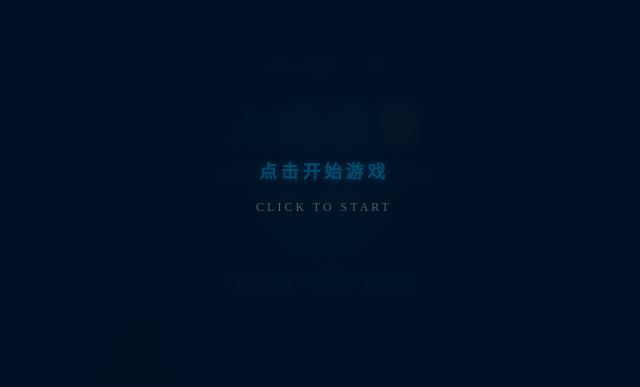
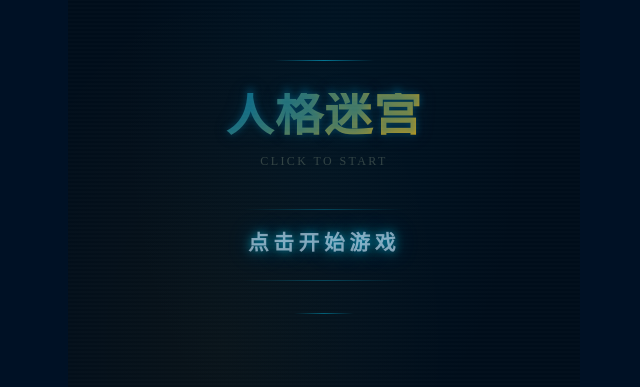
Before and after one commit to shirasawa11/mbti_game, a React (Vite) app: page / in a window 1280 px wide. Shown: the part 213-600 px from the top of the page, without its empty margins (316-956 px from the left). Built offline with nearby package versions, Linux system fonts and the light colour scheme.

Commit message:
Redesign start overlay with staggered animation + add game title

```diff
--- a/src/pages/HomePage.jsx
+++ b/src/pages/HomePage.jsx
@@ -22,30 +22,92 @@ export default function HomePage() {
           <motion.div
             initial={{ opacity: 1 }}
             exit={{ opacity: 0 }}
-            transition={{ duration: 0.8 }}
+            transition={{ duration: 0.6, ease: 'easeInOut' }}
             onClick={dismissOverlay}
-            className="absolute inset-0 z-50 flex flex-col items-center justify-center bg-maze-950/95 backdrop-blur-sm cursor-pointer"
+            className="absolute inset-0 z-50 flex flex-col items-center justify-center cursor-pointer overflow-hidden"
+            style={{
+              background: 'radial-gradient(ellipse at 50% 40%, rgba(0,105,146,0.08) 0%, transparent 55%), radial-gradient(ellipse at 30% 70%, rgba(236,164,0,0.04) 0%, transparent 45%), #000D1A',
+            }}
           >
-            {/* Subtle pulsing ring */}
+            {/* Scanline overlay */}
+            <div className="absolute inset-0 pointer-events-none opacity-[0.025]"
+              style={{
+                backgroundImage: 'repeating-linear-gradient(0deg, transparent, transparent 2px, rgba(255,255,255,0.5) 2px, rgba(255,255,255,0.5) 4px)',
+              }}
+            />
+
+            {/* Staggered content — elements cascade top→bottom */}
             <motion.div
-              animate={{ scale: [1, 1.15, 1], opacity: [0.3, 0.6, 0.3] }}
-              transition={{ duration: 3, repeat: Infinity, ease: 'easeInOut' }}
-              className="absolute w-48 h-48 rounded-full"
-              style={{ background: 'radial-gradient(circle, rgba(0,105,146,0.08) 0%, transparent 70%)' }}
-            />
-            <motion.div
-              animate={{ opacity: [0.5, 1, 0.5] }}
-              transition={{ duration: 2.5, repeat: Infinity, ease: 'easeInOut' }}
-              className="text-center relative z-10"
+              className="flex flex-col items-center"
+              initial="hidden"
+              animate="visible"
+              variants={{
+                hidden: {},
+                visible: { transition: { staggerChildren: 0.18, delayChildren: 0.35 } },
+              }}
             >
-              <p className="text-lg font-bold text-maze-primary text-glow mb-3 tracking-[0.2em]"
-                style={{ fontFamily: 'var(--font-display)' }}
+              {/* Top accent line */}
+              <motion.div
+                variants={{
+                  hidden: { width: 0, opacity: 0 },
+                  visible: { width: 100, opacity: 1, transition: { duration: 0.8, ease: [0.25, 0.1, 0.25, 1] } },
+                }}
+                className="h-px mb-8"
+                style={{ background: 'linear-gradient(90deg, transparent, rgba(0,210,255,0.5), transparent)' }}
+              />
+
+              {/* Game title */}
+              <motion.h1
+                variants={{
+                  hidden: { opacity: 0, y: 10, scale: 0.92 },
+                  visible: { opacity: 1, y: 0, scale: 1, transition: { type: 'spring', stiffness: 70, damping: 12 } },
+                }}
+                className="text-5xl font-bold text-gradient text-glow mb-3 font-[family-name:var(--font-display)] tracking-wide"
               >
-                点击开始游戏
-              </p>
-              <p className="text-maze-muted text-xs tracking-[0.25em]">
+                人格迷宫
+              </motion.h1>
+
+              {/* Subtitle — fades in right as title settles */}
+              <motion.p
+                variants={{
+                  hidden: { opacity: 0, y: 4 },
+                  visible: { opacity: 0.4, y: 0, transition: { duration: 0.5, ease: 'easeOut' } },
+                }}
+                className="text-maze-muted text-xs tracking-[0.2em] mb-10"
+              >
                 CLICK TO START
-              </p>
+              </motion.p>
+
+              {/* Button group — button + bottom line appear as one unit */}
+              <motion.div
+                className="flex flex-col items-center"
+                variants={{
+                  hidden: {},
+                  visible: { transition: { staggerChildren: 0.12 } },
+                }}
+              >
+                <motion.button
+                  type="button"
+                  variants={{
+                    hidden: { opacity: 0, y: 6 },
+                    visible: { opacity: 1, y: 0, transition: { duration: 0.6, ease: [0.25, 0.1, 0.25, 1] } },
+                  }}
+                  className="mist-glow-btn pointer-events-none"
+                  style={{ fontSize: '1.3rem', letterSpacing: '0.22em' }}
+                >
+                  点击开始游戏
+                </motion.button>
+
+                {/* Bottom accent line */}
+                <motion.div
+                  variants={{
+                    hidden: { width: 0, opacity: 0 },
+                    visible: { width: 60, opacity: 1, transition: { duration: 0.7, ease: [0.25, 0.1, 0.25, 1] } },
+                  }}
+                  className="h-px mt-8"
+                  style={{ background: 'linear-gradient(90deg, transparent, rgba(0,210,255,0.4), transparent)' }}
+                />
+              </motion.div>
             </motion.div>
           </motion.div>
         )}
```
